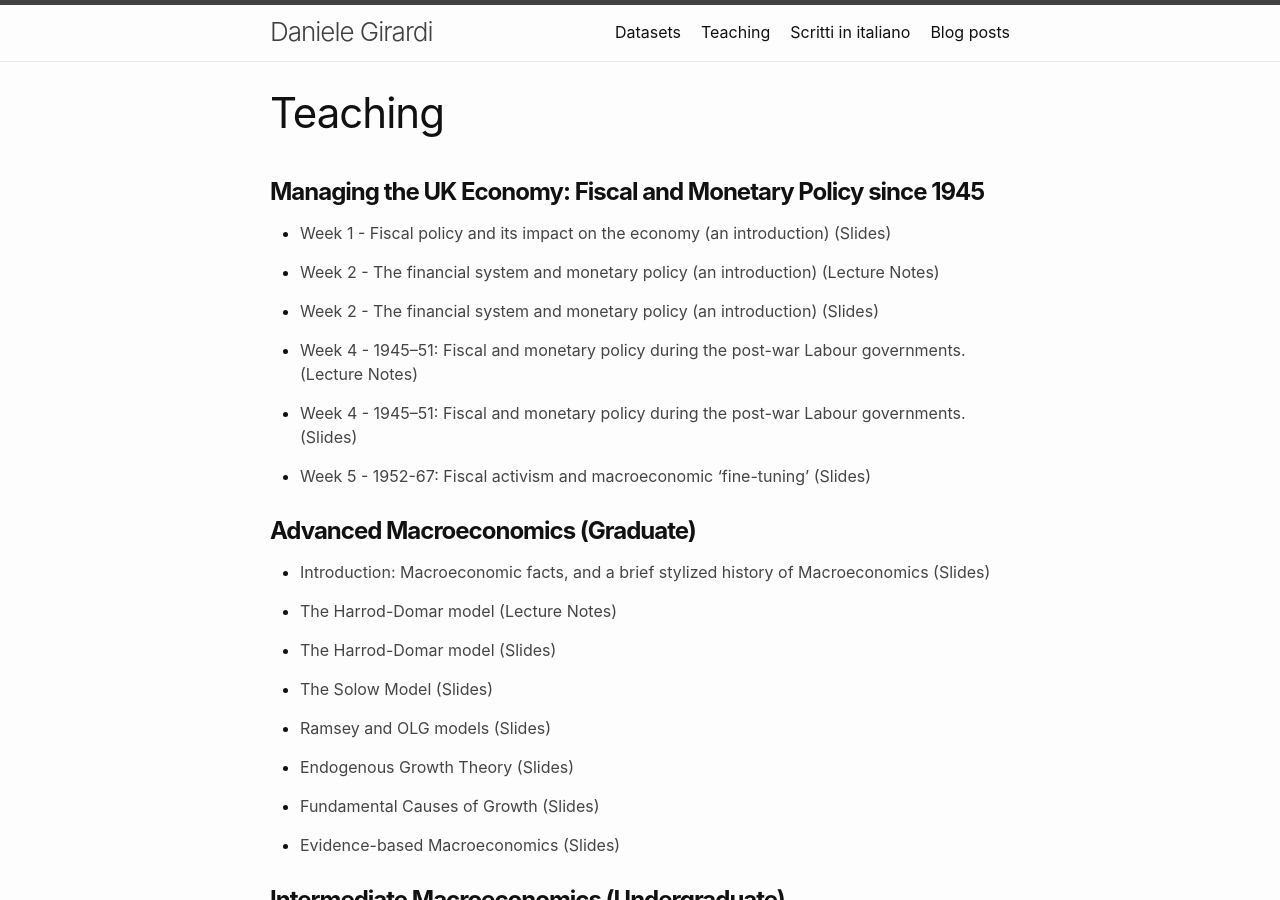
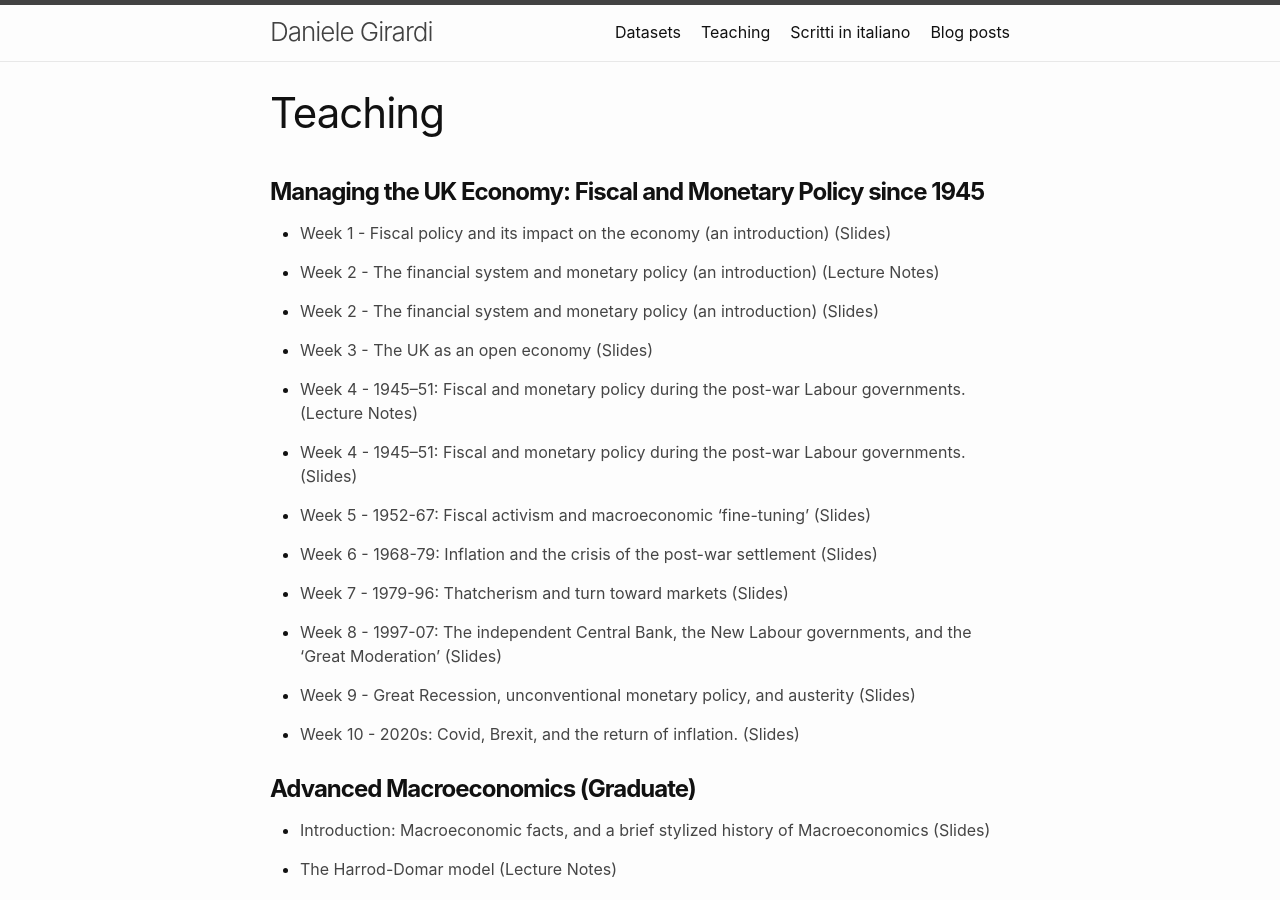
Before and after one commit to danielegirardi/danielegirardi.github.io, a Jekyll site: the page built from teaching.md, in a window 1280 px wide and 900 px high. Built offline with Jekyll 4.4.1, drawn with Linux system fonts in a browser that asks for light colours.

Commit message:
Update teaching.md

```diff
--- a/teaching.md
+++ b/teaching.md
@@ -20,6 +20,10 @@ Managing the UK Economy: Fiscal and Monetary Policy since 1945 </strong></h1>
 </ul>
 
 <ul style="list-style-type: disc;">
+ 	<li><a style="color: #454545;" href="https://danielegirardi.github.io/posts/uk_macropolicy/7SSPN231_Week3_seminar.pdf" target="_blank" rel="noopener"> Week 3 - The UK as an open economy (Slides)</a><br/></li>
+</ul>
+
+<ul style="list-style-type: disc;">
  	<li><a style="color: #454545;" href="https://danielegirardi.github.io/posts/uk_macropolicy/Lecture_notes_1945-51.pdf" target="_blank" rel="noopener"> Week 4 - 1945–51: Fiscal and monetary policy during the post-war Labour governments. (Lecture Notes)</a><br/></li>
 </ul>
 
@@ -29,6 +33,26 @@ Managing the UK Economy: Fiscal and Monetary Policy since 1945 </strong></h1>
 
 <ul style="list-style-type: disc;">
  	<li><a style="color: #454545;" href="https://danielegirardi.github.io/posts/uk_macropolicy/7SSPN231_Week5_1952-67.pdf" target="_blank" rel="noopener"> Week 5 - 1952-67: Fiscal activism and macroeconomic ‘fine-tuning’ (Slides)</a><br/></li>
+</ul>
+
+<ul style="list-style-type: disc;">
+ 	<li><a style="color: #454545;" href="https://danielegirardi.github.io/posts/uk_macropolicy/7SSPN231_Week6_1968-79.pdf" target="_blank" rel="noopener"> Week 6 - 1968-79: Inflation and the crisis of the post-war settlement (Slides)</a><br/></li>
+</ul>
+
+<ul style="list-style-type: disc;">
+ 	<li><a style="color: #454545;" href="https://danielegirardi.github.io/posts/uk_macropolicy/7SSPN231_Week7_1979-96.pdf" target="_blank" rel="noopener"> Week 7 - 1979-96: Thatcherism and turn toward markets (Slides)</a><br/></li>
+</ul>
+
+<ul style="list-style-type: disc;">
+ 	<li><a style="color: #454545;" href="https://danielegirardi.github.io/posts/uk_macropolicy/7SSPN231_Week8_1997-07.pdf" target="_blank" rel="noopener"> Week 8 - 1997-07: The independent Central Bank, the New Labour governments, and the ‘Great Moderation’ (Slides)</a><br/></li>
+</ul>
+
+<ul style="list-style-type: disc;">
+ 	<li><a style="color: #454545;" href="https://danielegirardi.github.io/posts/uk_macropolicy/7SSPN231_Week9_2008-19.pdf" target="_blank" rel="noopener"> Week 9 - Great Recession, unconventional monetary policy, and austerity (Slides)</a><br/></li>
+</ul>
+
+<ul style="list-style-type: disc;">
+ 	<li><a style="color: #454545;" href="https://danielegirardi.github.io/posts/uk_macropolicy/7SSPN231_Week10_2020-24.pdf" target="_blank" rel="noopener"> Week 10 -  2020s: Covid, Brexit, and the return of inflation. (Slides)</a><br/></li>
 </ul>
 
 <h1><strong style="font-size: 1.5rem;">
```
